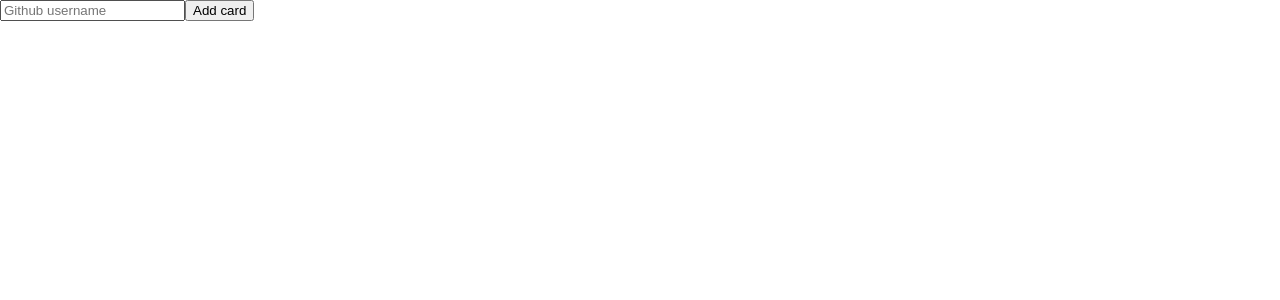
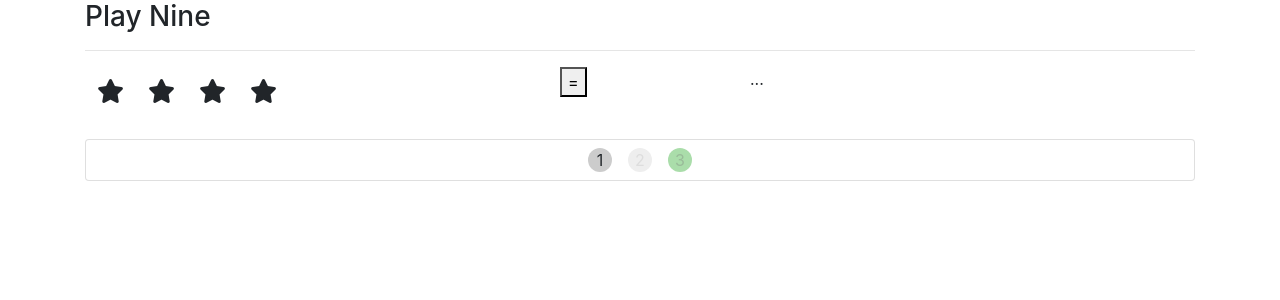
Before and after one commit to diegoami/JS_Learn_React, a React (Create React App) app: page / in a window 1280 px wide. Shown: the top 300 px of the page. Built offline with nearby package versions, Linux system fonts and the light colour scheme.

Commit message:
AppStars

```diff
--- a/package.json
+++ b/package.json
@@ -3,7 +3,9 @@
   "version": "0.1.0",
   "private": true,
   "dependencies": {
+    "@fortawesome/fontawesome": "^1.1.4",
     "axios": "^0.18.0",
+    "bootstrap": "^4.0.0-alpha.6",
     "react": "^16.2.0",
     "react-dom": "^16.2.0",
     "react-scripts": "1.1.1"
--- a/public/index.html
+++ b/public/index.html
@@ -10,6 +10,7 @@
     -->
     <link rel="manifest" href="%PUBLIC_URL%/manifest.json">
     <link rel="shortcut icon" href="%PUBLIC_URL%/favicon.ico">
+    <link rel="stylesheet" href="https://maxcdn.bootstrapcdn.com/font-awesome/4.7.0/css/font-awesome.min.css">
     <!--
       Notice the use of %PUBLIC_URL% in the tags above.
       It will be replaced with the URL of the `public` folder during the build.
--- /dev/null
+++ b/src/AppStars.css
@@ -0,0 +1,27 @@
+
+.fa-star {
+    margin: 0.5em;
+    font-size: 24px;
+}
+
+span {
+    display: inline-block;
+    margin: 0.5em;
+    text-align: center;
+    background-color: #ccc;
+    width: 24px;
+    border-radius: 50%;
+    cursor: pointer;
+}
+
+.selected {
+    background-color: #eee;
+    color: #ddd;
+    cursor: not-allowed;
+}
+
+.used {
+    background-color: #aaddaa;
+    color: #99bb99;
+    cursor: not-allowed;
+}
--- /dev/null
+++ b/src/AppStars.js
@@ -0,0 +1,73 @@
+import React, { Component } from 'react';
+import 'bootstrap/dist/css/bootstrap.min.css';
+
+import '@fortawesome/fontawesome/styles.css';
+import './AppStars.css'
+const Stars = (props) => {
+    return (
+        <div className="col-5">
+            <i className="fa fa-star"></i>
+            <i className="fa fa-star"></i>
+            <i className="fa fa-star"></i>
+            <i className="fa fa-star"></i>
+        </div>
+    );
+};
+
+const Button = (props) => {
+    return (
+        <div className="col-2">
+            <button>=</button>
+        </div>
+    );
+};
+
+const Answer = (props) => {
+    return (
+        <div className="col-5">
+            ...
+        </div>
+    );
+};
+
+const Numbers = (props) => {
+    return (
+        <div className="card text-center">
+            <div>
+                <span>1</span>
+                <span className="selected">2</span>
+                <span className="used">3</span>
+            </div>
+        </div>
+    );
+};
+
+class Game extends React.Component {
+    render() {
+        return (
+            <div className="container">
+                <h3>Play Nine</h3>
+                <hr />
+                <div className="row">
+                    <Stars />
+                    <Button />
+                    <Answer />
+                </div>
+                <br />
+                <Numbers />
+            </div>
+        );
+    }
+}
+
+class AppStars extends React.Component {
+    render() {
+        return (
+            <div>
+                <Game />
+            </div>
+        );
+    }
+}
+
+export default AppStars;
--- a/src/index.js
+++ b/src/index.js
@@ -4,8 +4,9 @@
 //import App from './App';
 //import App from './Button2';
 //import { data, CardList} from './CardList'
-import AppCardList from './AppCardList';
+//import AppCardList from './AppCardList';
+import AppStars from './AppStars';
 import registerServiceWorker from './registerServiceWorker';
 
-ReactDOM.render(<AppCardList />, document.getElementById('root'));
+ReactDOM.render(<AppStars />, document.getElementById('root'));
 registerServiceWorker();
```
Also changed, not shown: 1 other file (tests, documents, lock files or other folders).
